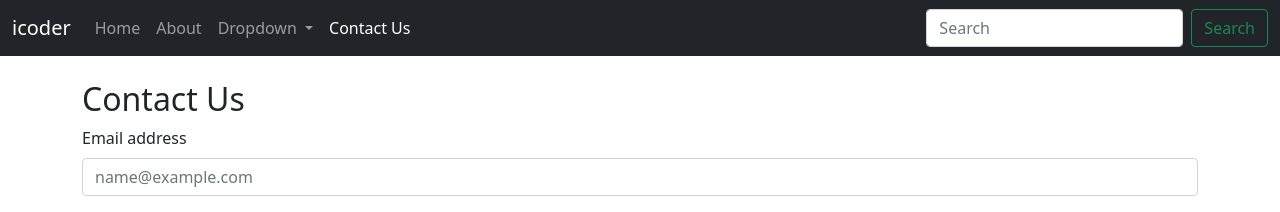
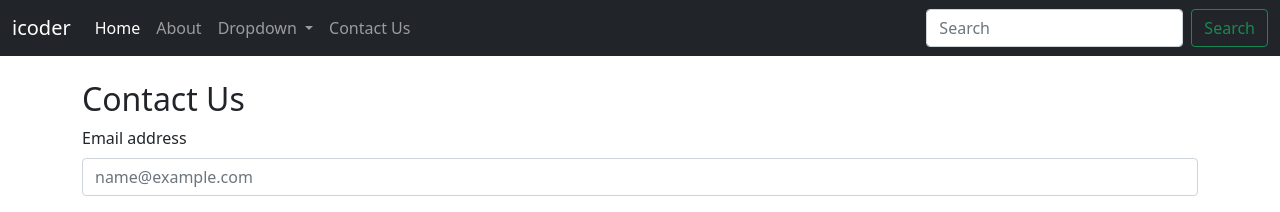
Before and after one commit to mrperfectdeveloper/iCoderBootstrap, a Jekyll site: the page contact.html, which Jekyll copies as it is, in a window 1280 px wide. Shown: the top 212 px of the page. Built offline with Jekyll 4.4.1, drawn with Linux system fonts in a browser that asks for light colours.

Commit message:
Update contact.html

```diff
--- a/contact.html
+++ b/contact.html
@@ -23,12 +23,12 @@
                 <span class="navbar-toggler-icon"></span>
             </button>
             <div class="collapse navbar-collapse" id="navbarSupportedContent">
-                <ul class="navbar-nav me-auto mb-2 mb-lg-0">
+               <ul class="navbar-nav me-auto mb-2 mb-lg-0">
                     <li class="nav-item">
-                        <a class="nav-link" aria-current="page" href="/">Home</a>
+                        <a class="nav-link active" aria-current="page" href="/iCoderBootstrap/">Home</a>
                     </li>
                     <li class="nav-item">
-                        <a class="nav-link" href="/about.html">About</a>
+                        <a class="nav-link" href="/iCoderBootstrap/about.html">About</a>
                     </li>
                     <li class="nav-item dropdown">
                         <a class="nav-link dropdown-toggle" href="#" id="navbarDropdown" role="button"
@@ -46,7 +46,7 @@
                         </ul>
                     </li>
                     <li class="nav-item">
-                        <a class="nav-link active" href="/contact.html">Contact Us</a>
+                        <a class="nav-link" href="/iCoderBootstrap/contact.html">Contact Us</a>
                     </li>
 
                 </ul>
```
